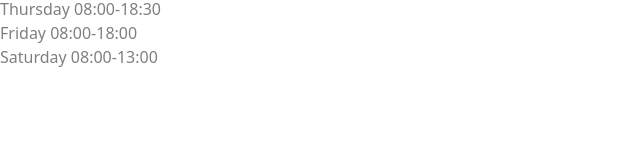
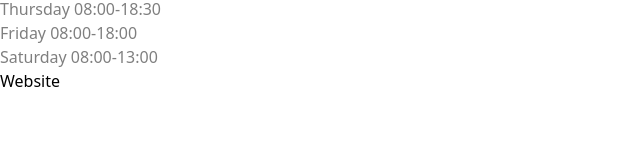
Before and after one commit to johannesschweig/opening-hours, a Vue app: page /detail/Domberger in a window 1280 px wide. Shown: the part 123-283 px from the top of the page, without its empty margins (0-640 px from the left). Built offline with nearby package versions, Linux system fonts and the light colour scheme.

Commit message:
added link to each shop

```diff
--- a/src/components/DetailView.vue
+++ b/src/components/DetailView.vue
@@ -25,9 +25,10 @@ function getWeekday(num: number) {
       {{ getStatus(shop.openingHours).message }}
     </span>
   </div>
-  <div>
+  <div class="mb-3">
     <div v-for="(day, index) in shop.openingHours" :style="{ 'opacity': index === getCurrentWeekDay() ? 1 : 0.5 }">
       {{ getWeekday(index) }} {{ day }}
     </div>
   </div>
+  <a class="text-gray-500" :href="shop.link">Website</a>
 </template>
--- a/src/stores/shops.ts
+++ b/src/stores/shops.ts
@@ -8,6 +8,7 @@ export interface Shop {
   name: string;
   type: TYPE;
   openingHours: string[];
+  link?: string; // a link to look up the opening hours manually
 }
 
 export const SHOPS: Shop[] = [
@@ -22,6 +23,7 @@ export const SHOPS: Shop[] = [
       "08:00-20:00",
       "08:00-20:00",
     ],
+    link: "https://www.hellweg.de/markt/Berlin-Tiergarten/",
   },
   {
     name: "Penny",
@@ -34,6 +36,7 @@ export const SHOPS: Shop[] = [
       "07:00-22:00",
       "07:00-22:00",
     ],
+    link: "https://www.penny.de/markt/berlin/4030355/penny-alt-moabit-alt-moabit-9",
   },
   {
     name: "Domberger",
@@ -46,6 +49,7 @@ export const SHOPS: Shop[] = [
       "08:00-18:00",
       "08:00-13:00",
     ],
+    link: "http://www.domberger-brot-werk.com/",
   },
   {
     name: "Rewe",
@@ -58,6 +62,7 @@ export const SHOPS: Shop[] = [
       "07:00-22:00",
       "07:00-22:00",
     ],
+    link: "https://www.rewe.de/marktseite/berlin-mitte/1931630/rewe-markt-heidestr-41",
   },
   {
     name: "Kaufland",
@@ -70,6 +75,7 @@ export const SHOPS: Shop[] = [
       "07:00-22:00",
       "07:00-22:00",
     ],
+    link: "https://www.google.com/maps/place/Kaufland+Berlin-Moabit/@52.5288552,13.3432825,18z/data=!3m2!4b1!5s0x47a8510ad7d3bf4f:0x39bc400745f01e40!4m6!3m5!1s0x47a8516628051c6f:0xc1dfb6a1afe57e76!8m2!3d52.5288541!4d13.3441626!16s%2Fg%2F11f8jkcpr7?entry=ttu&g_ep=EgoyMDI1MDEyNi4wIKXMDSoASAFQAw%3D%3D",
   },
   {
     name: "Fit Fahrradladen",
@@ -82,17 +88,21 @@ export const SHOPS: Shop[] = [
       "09:00-18:00",
       "09:00-14:00",
     ],
+    link: "http://www.fit-fahrradladen.de/",
   },
   {
     name: "Stadtbad Tiergarten",
     type: TYPE.REST,
     openingHours: [
-      "06:30-16:00",
+      "06:30-08:00",
       "06:30-22:00",
       "10:00-22:00",
       "06:30-08:00",
       "06:30-22:00",
+      "09:00-17:00",
+      "09:00-17:00",
     ],
+    link: "https://www.berlinerbaeder.de/baeder/detail/stadtbad-tiergarten/",
   },
   {
     name: "Hansabibliothek",
@@ -105,6 +115,7 @@ export const SHOPS: Shop[] = [
       "13:00-19:30",
       "10:00-14:00",
     ],
+    link: "http://www.berlin.de/stadtbibliothek-mitte/bibliotheken/hansabibliothek/",
   },
   {
     name: "Steinecke",
@@ -118,5 +129,6 @@ export const SHOPS: Shop[] = [
       "06:30-12:00",
       "07:00-11:00",
     ],
+    link: "https://www.google.com/maps/place/Brotmeisterei+Steinecke/@52.5172551,13.33024,15z/data=!4m6!3m5!1s0x47a851ecd4d0ab11:0xd47e44e5124d72da!8m2!3d52.5210388!4d13.3532169!16s%2Fg%2F11mwqj4m16?entry=ttu&g_ep=EgoyMDI1MDEyNi4wIKXMDSoASAFQAw%3D%3D",
   },
 ];
```
Also changed, not shown: 1 other file (tests, documents, lock files or other folders).
